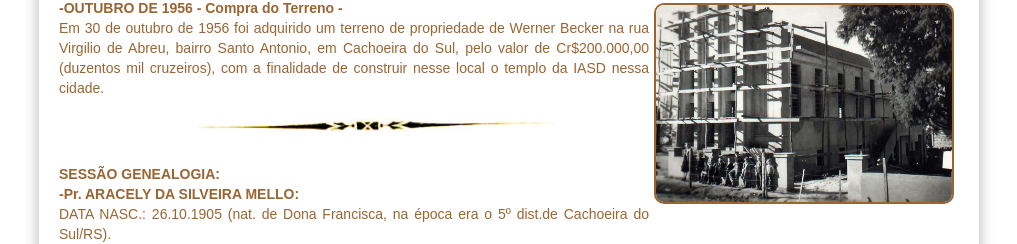
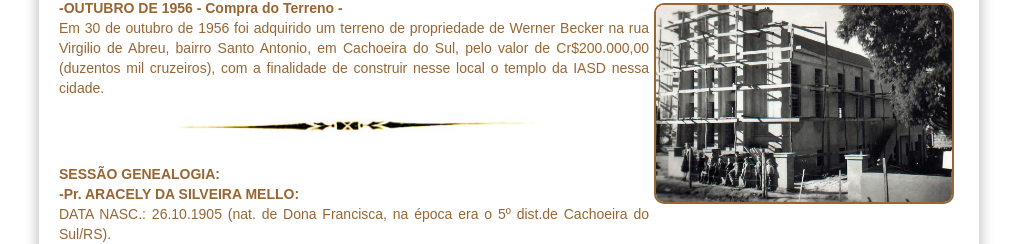
Before and after one commit to claudiovargas1955/claudiovargas1955.github.io, a Jekyll site: the page built from _pages/história-da-iasd-cachoeira.html, in a window 1280 px wide. Shown: the part 4253-4497 px from the top of the page, without its empty margins (131-1148 px from the left). Built offline with Jekyll 4.4.1, drawn with Linux system fonts in a browser that asks for light colours; some web fonts are replaced.

Commit message:
Update história-da-iasd-cachoeira.html

```diff
--- a/_pages/história-da-iasd-cachoeira.html
+++ b/_pages/história-da-iasd-cachoeira.html
@@ -96,7 +96,7 @@
 
   .dir4{
         align: center;
-        margin-left: 100px;
+        margin-left: 80px;
         margin-top: 20px;
         margin-botton: 40px;
         padding-left: 40px;
@@ -397,7 +397,7 @@
 Novo, RS, e faleceu em Cachoeira do Sul, RS) e Anna Carolina Kruse *13.02.1873 +08.05.1961 (nat. de Taquara, RS).<br>
 PROFISSÃO: Dentista<br>
 
-             <img class="dir4" style="float:center"; src="/images/separacao.jpg" class="img-responsive" width="400px" title="";/><br>
+             <img class="dir3" style="float:center"; src="/images/separacao.jpg" class="img-responsive" width="400px" title="";/><br>
 
 <h2>REINAUGURAÇÃO DO TEMPLO ADVENTISTA</h2>
 
```
